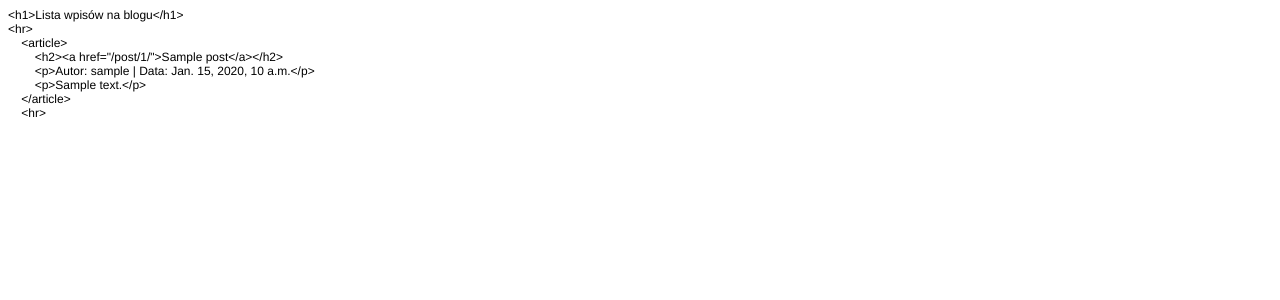
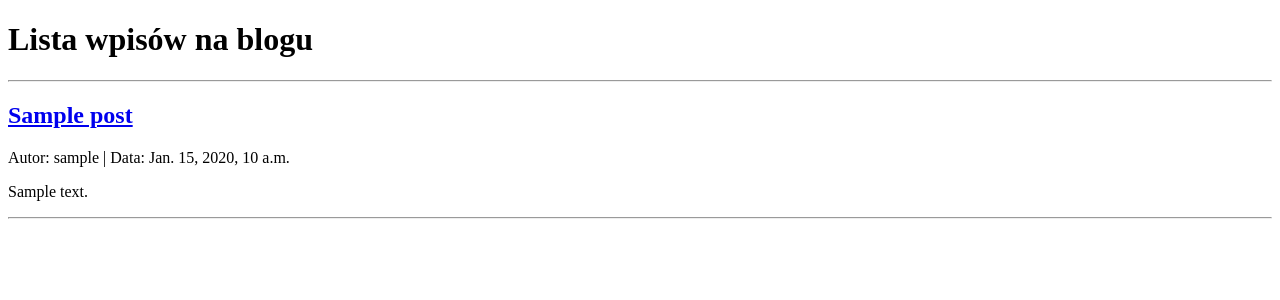
Before and after one commit to zuzannaszymerkowska/integration-lab-1, a Django app: page / in a window 1280 px wide. Shown: the top 300 px of the page. Run offline with Django 4.2, Linux system fonts and the light colour scheme; tables that the repository leaves empty hold one stand-in row (values such as "Sample post").

Commit message:
Finalize Blog MVT and templates

```diff
--- a/blog/templates/blog/post_list.html
+++ b/blog/templates/blog/post_list.html
@@ -1,25 +1,16 @@
-<!DOCTYPE html PUBLIC "-//W3C//DTD HTML 4.01//EN" "http://www.w3.org/TR/html4/strict.dtd">
+<!DOCTYPE html>
 <html>
-<head>
-  <meta http-equiv="Content-Type" content="text/html; charset=utf-8">
-  <meta http-equiv="Content-Style-Type" content="text/css">
-  <title></title>
-  <meta name="Generator" content="Cocoa HTML Writer">
-  <meta name="CocoaVersion" content="2575.7">
-  <style type="text/css">
-    p.p1 {margin: 0.0px 0.0px 0.0px 0.0px; font: 12.0px Helvetica}
-  </style>
-</head>
+<head><title>Mój Blog</title></head>
 <body>
-<p class="p1">&lt;h1&gt;Lista wpisów na blogu&lt;/h1&gt;</p>
-<p class="p1">&lt;hr&gt;</p>
-<p class="p1">{% for post in posts %}</p>
-<p class="p1"><span class="Apple-converted-space">    </span>&lt;article&gt;</p>
-<p class="p1"><span class="Apple-converted-space">        </span>&lt;h2&gt;&lt;a href="{% url 'post_detail' post.pk %}"&gt;{{ post.title }}&lt;/a&gt;&lt;/h2&gt;</p>
-<p class="p1"><span class="Apple-converted-space">        </span>&lt;p&gt;Autor: {{ post.author }} | Data: {{ post.published_at }}&lt;/p&gt;</p>
-<p class="p1"><span class="Apple-converted-space">        </span>&lt;p&gt;{{ post.content|truncatewords:20 }}&lt;/p&gt;</p>
-<p class="p1"><span class="Apple-converted-space">    </span>&lt;/article&gt;</p>
-<p class="p1"><span class="Apple-converted-space">    </span>&lt;hr&gt;</p>
-<p class="p1">{% endfor %}</p>
+    <h1>Lista wpisów na blogu</h1>
+    <hr>
+    {% for post in posts %}
+        <article>
+            <h2><a href="{% url 'post_detail' post.pk %}">{{ post.title }}</a></h2>
+            <p>Autor: {{ post.author }} | Data: {{ post.published_at }}</p>
+            <p>{{ post.content|linebreaks }}</p>
+        </article>
+        <hr>
+    {% endfor %}
 </body>
 </html>
```
Also changed, not shown: blog/templates/blog/post_detail.html (+10 -19 lines), 3 other files.
